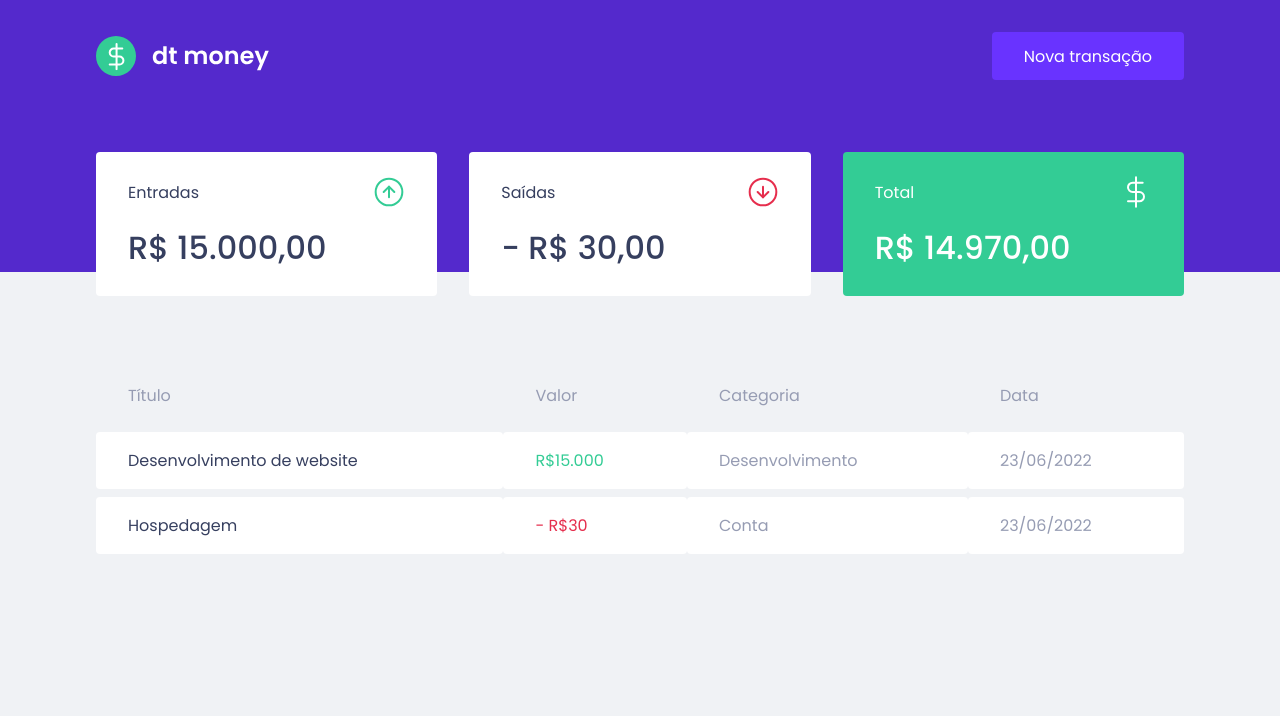
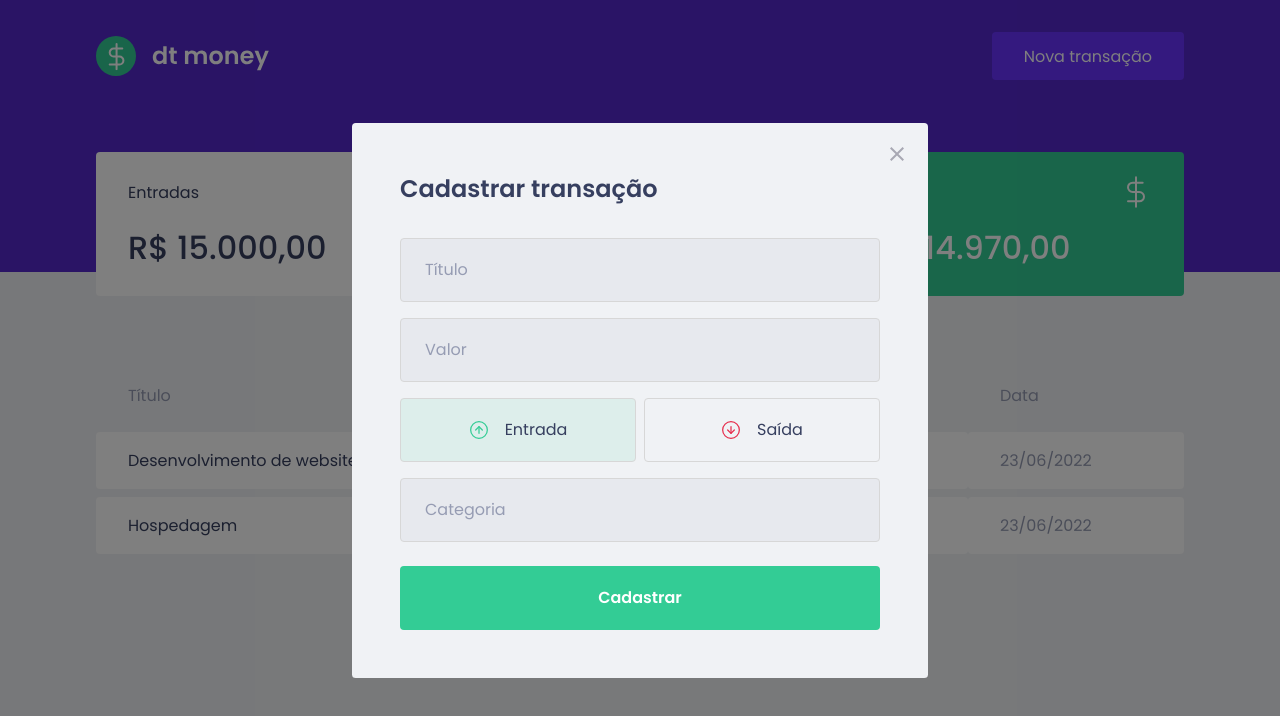
Before and after one commit to gabrielmelogm/dtmoney, a React (Create React App) app: page / in a window 1280 px wide. Both pictures are taken after a click on the button "Nova transação". Shown: the top 716 px of the page. Built offline with nearby package versions, Linux system fonts and the light colour scheme; no server answers; what miragejs would draw is missing.

Commit message:
feat: criado o formulario de nova transacao

```diff
--- a/package.json
+++ b/package.json
@@ -6,8 +6,10 @@
     "axios": "^0.27.2",
     "cra-template-typescript": "1.2.0",
     "miragejs": "^0.1.45",
+    "polished": "^4.2.2",
     "react": "^18.2.0",
     "react-dom": "^18.2.0",
+    "react-modal": "^3.15.1",
     "react-scripts": "5.0.1",
     "styled-components": "^5.3.5"
   },
@@ -40,6 +42,7 @@
     "@types/node": "^18.0.0",
     "@types/react": "^18.0.14",
     "@types/react-dom": "^18.0.5",
+    "@types/react-modal": "^3.13.1",
     "@types/styled-components": "^5.1.25",
     "typescript": "^4.7.4"
   }
--- a/src/App.tsx
+++ b/src/App.tsx
@@ -1,12 +1,28 @@
+import { useState } from "react";
+import Modal from "react-modal";
 import { Dashboard } from "./components/Dashboard";
 import { Header } from "./components/Header";
+import { NewTransactionModal } from "./components/NewTransactionModal";
 import { GlobalStyle } from "./styles/global";
 
+Modal.setAppElement("#root")
+
 export function App() {
+  const [ isNewTransactionModalOpen, setIsNewTransactionModalOpen ] = useState(false)
+
+  function handleOpenNewTransactionModal() {
+    setIsNewTransactionModalOpen(true)
+  }
+
+  function handleCloseNewTransactionModal() {
+    setIsNewTransactionModalOpen(false)
+  }
+
   return (
     <>
-      <Header />
+      <Header onOpenNewTransactionModal={handleOpenNewTransactionModal} />
       <Dashboard />
+      <NewTransactionModal isOpen={isNewTransactionModalOpen} onRequestClose={handleCloseNewTransactionModal} />
       <GlobalStyle />
     </>
   );
--- a/src/components/Header/index.tsx
+++ b/src/components/Header/index.tsx
@@ -1,12 +1,23 @@
 import logoImg from "../../assets/logo.svg"
 import { Container, Content } from "./styles"
 
-export function Header() {
+type HeaderProps = {
+  onOpenNewTransactionModal: () => void
+}
+
+export function Header({ onOpenNewTransactionModal }: HeaderProps) {
+
   return (
     <Container>
       <Content>
         <img src={logoImg} alt="dt money" />
-        <button>Nova transação</button>
+        <button
+          type="button"
+          onClick={onOpenNewTransactionModal}
+        >
+          Nova transação
+        </button>
+
       </Content>
     </Container>
   )
--- /dev/null
+++ b/src/components/NewTransactionModal/index.tsx
@@ -0,0 +1,75 @@
+import Modal from "react-modal"
+import { Container, TransactionTypeContainer, RadioBox } from "./styles"
+
+import closeImg from "../../assets/close.svg"
+import incomeImg from "../../assets/income.svg"
+import outcomeImg from "../../assets/outcome.svg"
+import { useState } from "react"
+
+type NewTransactionModalProps = {
+  isOpen: boolean
+  onRequestClose: () => void
+}
+
+export function NewTransactionModal({ isOpen, onRequestClose }: NewTransactionModalProps) {
+  const [ type, setType ] = useState("deposit")
+
+  return (
+    <Modal
+      isOpen={isOpen}
+      onRequestClose={onRequestClose}
+      overlayClassName="react-modal-overlay"
+      className="react-modal-content"
+    >
+      <button
+        type="button"
+        onClick={onRequestClose}
+        className="react-modal-close"
+      >
+        <img src={closeImg} alt="Fechar modal" />
+      </button>
+
+      <Container>
+        <h2>Cadastrar transação</h2>
+
+        <input
+          placeholder="Título"
+        />
+        <input
+          type="number"
+          placeholder="Valor"
+        />
+
+        <TransactionTypeContainer>
+          <RadioBox
+            type="button"
+            onClick={() => setType("deposit")}
+            isActive={type === "deposit"}
+            activeColor="green"
+          >
+            <img src={incomeImg} alt="Entrada" />
+            <span>Entrada</span>
+          </RadioBox>
+
+          <RadioBox
+            type="button"
+            onClick={() => setType("withdraw")}
+            isActive={type === "withdraw"}
+            activeColor="red"
+          >
+            <img src={outcomeImg} alt="Saída" />
+            <span>Saída</span>
+          </RadioBox>
+        </TransactionTypeContainer>
+
+        <input
+          placeholder="Categoria"
+        />
+
+        <button type="submit">
+          Cadastrar
+        </button>
+      </Container>
+    </Modal>
+  )
+}
--- /dev/null
+++ b/src/components/NewTransactionModal/styles.ts
@@ -0,0 +1,98 @@
+import styled from "styled-components"
+import { darken, transparentize } from "polished"
+
+export const Container = styled.form`
+  h2 {
+    color: var(--text-title);
+    font-size: 1.5rem;
+    margin-bottom: 2rem;
+  }
+
+  input {
+    width: 100%;
+    padding: 0 1.5rem;
+    height: 4rem;
+    border-radius: 0.25rem;
+    border: 1px solid #d7d7d7;
+    background: #e7e9ee;
+    font-weight: 400;
+    font-size: 1rem;
+
+    &::placeholder {
+      color: var(--text-body);
+    }
+
+    & + input {
+      margin-top: 1rem;
+    }
+  }
+
+  button[type="submit"] {
+    width: 100%;
+    padding: 0 1.5rem;
+    height: 4rem;
+    background: var(--green);
+    color: #fff;
+    border-radius: 0.25rem;
+    border: 0;
+    font-size: 1rem;
+    margin-top: 1.5rem;
+    font-weight: 600;
+
+    transition: filter 0.2s;
+
+    &:hover {
+      filter: brightness(0.9);
+    }
+  }
+`
+
+export const TransactionTypeContainer = styled.div`
+  margin: 1rem 0;
+  display: grid;
+  grid-template-columns: 1fr 1fr;
+  gap: 0.5rem;
+`
+
+type RadioBoxProps = {
+  isActive: boolean
+  activeColor: "green" | "red"
+}
+
+const colors = {
+  green: "#33cc95",
+  red: "#e52e4d",
+}
+
+export const RadioBox = styled.button<RadioBoxProps>`
+  height: 4rem;
+  border: 1px solid #d7d7d7;
+  border-radius: 0.25rem;
+
+  background: ${(props) =>
+    props.isActive
+      ? transparentize(0.9, colors[props.activeColor])
+      : "transparent"};
+
+  display: flex;
+  align-items: center;
+  justify-content: center;
+
+  transition: border-color 0.2s;
+
+  &:hover {
+    border-color: ${darken(0.1, "#d7d7d7")};
+  }
+
+  img {
+    width: 20px;
+    height: 20px;
+  }
+
+  span {
+    display: inline-block;
+    margin-left: 1rem;
+    font-size: 1rem;
+    color: var(--text-title);
+  }
+`
--- a/src/styles/global.ts
+++ b/src/styles/global.ts
@@ -51,4 +51,39 @@
     cursor: not-allowed;
   }
 
+  .react-modal-overlay {
+    background: rgba(0, 0, 0, 0.5);
+    position: fixed;
+    top: 0;
+    bottom: 0;
+    left: 0;
+    right: 0;
+    display: flex;
+    align-items: center;
+    justify-content: center;
+  }
+
+  .react-modal-content {
+    width: 100%;
+    max-width: 576px;
+    background: var(--background);
+    padding: 3rem;
+    position: relative;
+    border-radius: 0.24rem;
+  }
+
+  .react-modal-close {
+    position: absolute;
+    right: 1.5rem;
+    top: 1.5rem;
+    border: 0;
+    background: transparent;
+
+    transition: filter 0.2s;
+
+    &:hover {
+      filter: brightness(0.8);
+    }
+
+  }
 `
```
Also changed, not shown: 2 other files (tests, documents, lock files or other folders).
